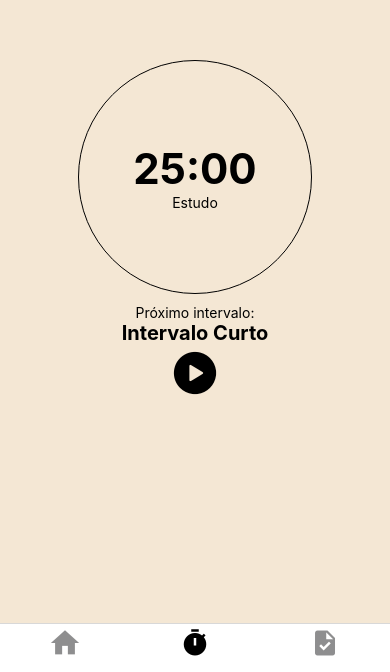
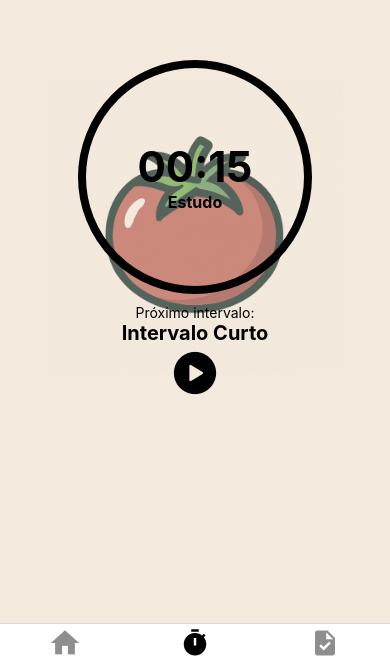
Before and after one commit to gabrielvedova/doropomo, a React Native app in the folder doropomo/: screen /Timer in a window 390 px wide. Shown: the part 172-844 px from the top of the page. Built offline with nearby package versions, Linux system fonts and the light colour scheme.

Commit message:
feat(Timer): update timer intervals and enhance UI with background image

```diff
--- a/doropomo/src/components/timer/Intervals.js
+++ b/doropomo/src/components/timer/Intervals.js
@@ -6,9 +6,9 @@ import Stopwatch from "./Stopwatch";
 export default ({
   totalCycles = 1,
   cycleTime = 4,
-  study = 1500,
-  shortBreak = 300,
-  longBreak = 900,
+  study = 15,
+  shortBreak = 3,
+  longBreak = 9,
   isRunning,
   setIsRunning,
   setNextCurrent,
@@ -53,7 +53,7 @@ export default ({
         {
           text: "Não",
           onPress: () => {
-            setIsTimerRunning(false);
+            setIsRunning(false);
           },
           style: "cancel",
         },
@@ -71,25 +71,31 @@ export default ({
                 const updatedStudyTime = totalStudyTime + study;
                 setTotalStudyTime(updatedStudyTime);
                 saveStudyTime(updatedStudyTime);
-                setNextCurrent(
-                  nextInterval + (1 % 2) !== 0 && qntdIntervals < 3
-                    ? "Intervalo Curto"
-                    : "Intervalo Longo"
-                );
-              } else if (nextInterval % 2 !== 0 && qntdIntervals < 3) {
+                if (qntdIntervals < 3) {
+                  setNextCurrent("Intervalo Curto");
+                } else {
+                  setNextCurrent("Intervalo Longo");
+                }
+              } else {
+                // Se for ímpar, é intervalo
+                if (qntdIntervals < 3) {
                   setCurrentType("shortBreak");
                   setTimerDuration(shortBreak);
                   setQntdIntervals(qntdIntervals + 1);
                   setNextCurrent("Estudo");
-              } else if (nextInterval % 2 !== 0 && qntdIntervals >= 3) {
+                } else {
                   setCurrentType("longBreak");
                   setTimerDuration(longBreak);
                   setQntdIntervals(0);
                   setNextCurrent("Estudo");
                 }
+              }
             } else {
-              setCurrentType("done");
-              setTimerDuration(0);
+              setCurrentType("study");
+              setCurrentInterval(0);
+              setQntdIntervals(0);
+              setTimerDuration(study);
+              setNextCurrent("Intervalo Curto");
             }
           },
         },
@@ -109,7 +115,7 @@ export default ({
             onTimerEnd={handleTimerEnd}
             isRunning={isRunning}
           />
-          <Text>
+          <Text style={{ fontSize: 16, fontWeight: "bold" }}>
             {currentType === "study"
               ? "Estudo"
               : currentType === "shortBreak"
@@ -136,7 +142,7 @@ const styles = StyleSheet.create({
     width: circleSize,
     borderRadius: circleSize / 2,
     borderColor: "#000",
-    borderWidth: 1,
+    borderWidth: 8,
     margin: 10,
   },
   studyTimeText: {
--- a/doropomo/src/views/Timer.js
+++ b/doropomo/src/views/Timer.js
@@ -1,5 +1,11 @@
 import React, { useContext, useState } from "react";
-import { Text, View, TouchableOpacity, StyleSheet } from "react-native";
+import {
+  Text,
+  View,
+  TouchableOpacity,
+  StyleSheet,
+  ImageBackground,
+} from "react-native";
 import { TimerContext } from "../context/TimerContext";
 import Intervals from "../components/timer/Intervals";
 import colors from "../colors.json";
@@ -10,12 +16,13 @@ export default ({ showButton = true }) => {
   const [nextCurrent, setNextCurrent] = useState("Intervalo Curto");
   console.log("Próximo intervalo: ", nextCurrent);
   return (
-    <View
-      style={[
-        styles.container,
-        { backgroundColor: showButton && colors.background },
-      ]}
+    <ImageBackground
+      source={require("../../assets/BackgroundDoropomo.png")}
+      style={{ flex: 1, width: "100%", height: "100%" }}
+      resizeMode="cover"
+      imageStyle={{ opacity: 0.7 }}
     >
+      <View style={[styles.container]}>
         <Intervals
           isRunning={isRunning}
           setIsRunning={setIsRunning}
@@ -44,6 +51,7 @@ export default ({ showButton = true }) => {
           </>
         )}
       </View>
+    </ImageBackground>
   );
 };
 
```
Lines whose indentation alone changed are shown as unchanged.
